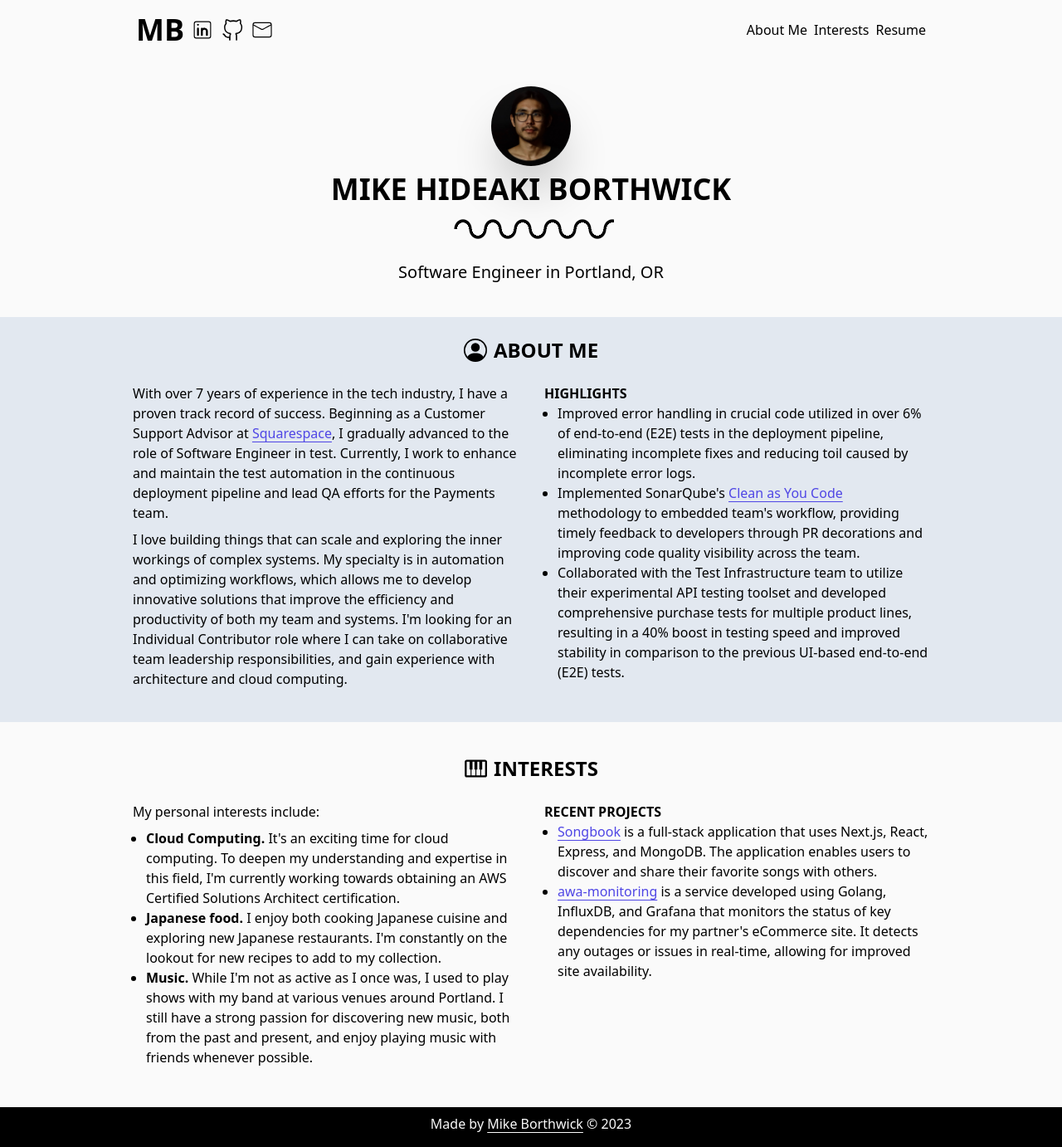
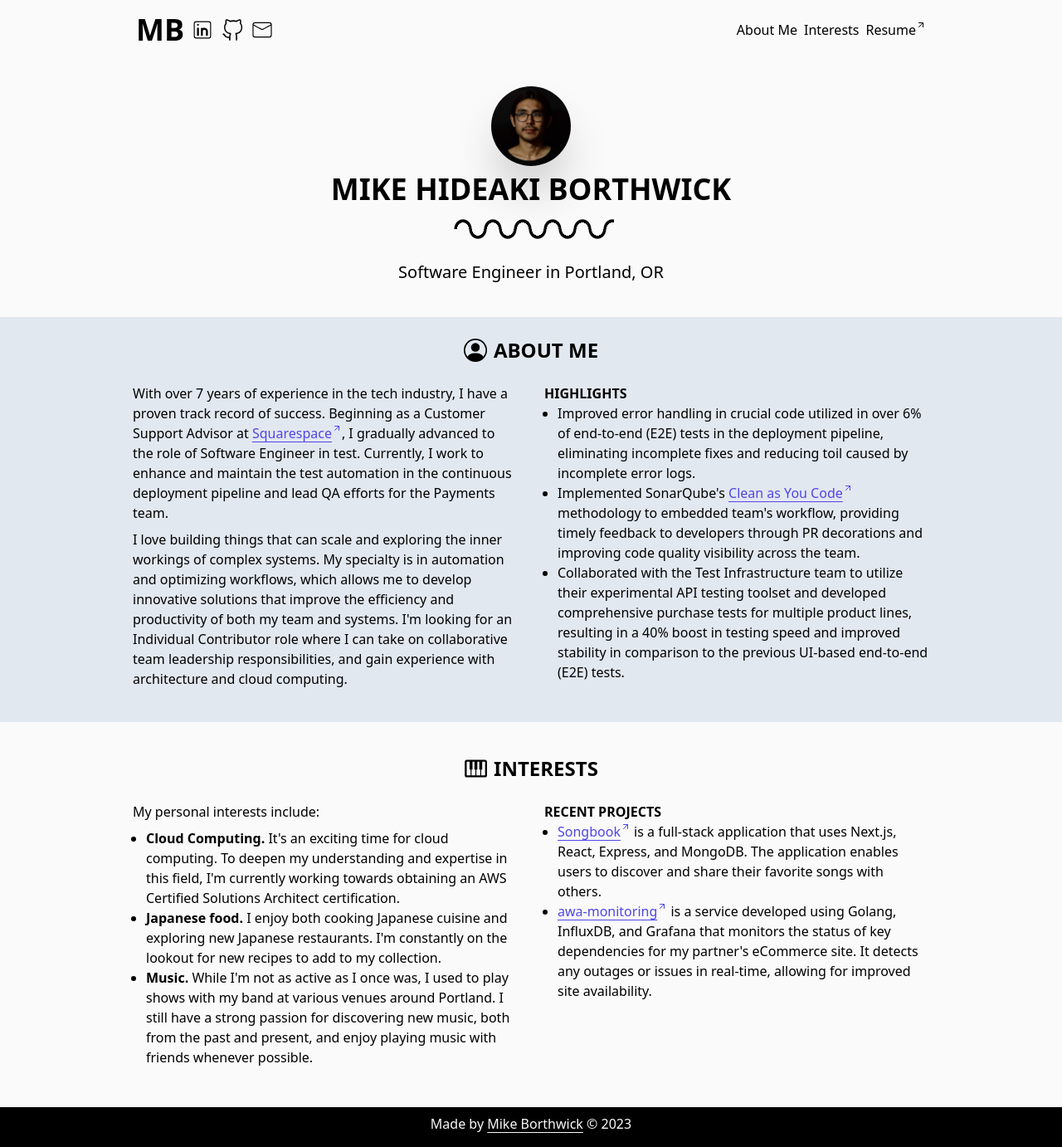
Before and after one commit to mhborthwick/portfolio, a React (Vite) app: page / in a window 1280 px wide. Shown: the whole page at 83% size. Built offline with nearby package versions, Linux system fonts and the light colour scheme.

Commit message:
feat: add arrows to external links

```diff
--- a/src/components/About.tsx
+++ b/src/components/About.tsx
@@ -1,4 +1,5 @@
 import { BsPersonCircle } from "react-icons/bs";
+import { FiArrowUpRight } from "react-icons/fi";
 
 const TEXT_PADDING_SIZE = "1";
 
@@ -21,11 +22,14 @@ export function AboutMe() {
               proven track record of success. Beginning as a Customer Support
               Advisor at{" "}
               <a
-                className="underline underline-offset-4 hover:opacity-75 text-indigo-600"
+                className="underline underline-offset-4 hover:opacity-75 text-indigo-600 inline-flex"
                 target="_blank"
                 href="https://squarespace.com"
               >
                 Squarespace
+                <span className="px-0.25">
+                  <FiArrowUpRight size=".75em" />
+                </span>
               </a>
               , I gradually advanced to the role of Software Engineer in test.
               Currently, I work to enhance and maintain the test automation in
@@ -57,11 +61,14 @@ export function AboutMe() {
               <li className={`py-${TEXT_PADDING_SIZE}`}>
                 Implemented SonarQube's{" "}
                 <a
-                  className="underline underline-offset-4 hover:opacity-75 text-indigo-600"
+                  className="underline underline-offset-4 hover:opacity-75 text-indigo-600 inline-flex"
                   target="_blank"
                   href="https://docs.sonarqube.org/latest/user-guide/clean-as-you-code/"
                 >
                   Clean as You Code
+                  <span className="px-0.25">
+                    <FiArrowUpRight size=".75em" />
+                  </span>
                 </a>{" "}
                 methodology to embedded team's workflow, providing timely
                 feedback to developers through PR decorations and improving code
--- a/src/components/Interests.tsx
+++ b/src/components/Interests.tsx
@@ -1,4 +1,5 @@
 import { CgPiano } from "react-icons/cg";
+import { FiArrowUpRight } from "react-icons/fi";
 
 const TEXT_PADDING_SIZE = "1";
 
@@ -46,11 +47,14 @@ export function Interests() {
           <ul className="list-disc ml-0 pl-4">
             <li className={`py-${TEXT_PADDING_SIZE}`}>
               <a
-                className="underline underline-offset-4 hover:opacity-75 text-indigo-600"
+                className="underline underline-offset-4 hover:opacity-75 text-indigo-600 inline-flex"
                 target="_blank"
                 href="https://songbook.up.railway.app/"
               >
                 Songbook
+                <span className="px-0.25">
+                  <FiArrowUpRight size=".75em" />
+                </span>
               </a>{" "}
               is a full-stack application that uses Next.js, React, Express, and
               MongoDB. The application enables users to discover and share their
@@ -58,11 +62,14 @@ export function Interests() {
             </li>
             <li className={`py-${TEXT_PADDING_SIZE}`}>
               <a
-                className="underline underline-offset-4 hover:opacity-75 text-indigo-600"
+                className="underline underline-offset-4 hover:opacity-75 text-indigo-600 inline-flex"
                 target="_blank"
                 href="https://github.com/mhborthwick/awa-monitoring-v2"
               >
                 awa-monitoring
+                <span className="px-0.25">
+                  <FiArrowUpRight size=".75em" />
+                </span>
               </a>{" "}
               is a service developed using Golang, InfluxDB, and Grafana that
               monitors the status of key dependencies for my partner's eCommerce
--- a/src/components/Nav.tsx
+++ b/src/components/Nav.tsx
@@ -1,5 +1,6 @@
 import { Menu } from "@headlessui/react";
 import React from "react";
+import { FiArrowUpRight } from "react-icons/fi";
 import { getNavItemByTitle } from "../utils";
 
 export type NavItem = {
@@ -38,7 +39,7 @@ export function Nav({ isDesktop, navItems }: NavProps) {
         <ul className="flex">
           <NavItem title={aboutMe.title} url={aboutMe.url} />
           <NavItem title={interests.title} url={interests.url} />
-          <NavItem title={resume.title} url={resume.url} />
+          <ExternalNavItem title={resume.title} url={resume.url} />
         </ul>
       </nav>
     );
@@ -64,7 +65,7 @@ export function Nav({ isDesktop, navItems }: NavProps) {
                   <Menu.Item as={React.Fragment}>
                     {({ active }) => (
                       <a
-                        className={`${
+                        className={`inline-flex ${
                           active &&
                           "opacity-75 hover:underline hover:underline-offset-4 underline underline-offset-4"
                         }`}
@@ -81,7 +82,7 @@ export function Nav({ isDesktop, navItems }: NavProps) {
                   <Menu.Item as={React.Fragment}>
                     {({ active }) => (
                       <a
-                        className={`${
+                        className={`inline-flex ${
                           active &&
                           "opacity-75 hover:underline hover:underline-offset-4 underline underline-offset-4"
                         }`}
@@ -98,7 +99,7 @@ export function Nav({ isDesktop, navItems }: NavProps) {
                   <Menu.Item as={React.Fragment}>
                     {({ active }) => (
                       <a
-                        className={`${
+                        className={`inline-flex ${
                           active &&
                           "opacity-75 hover:underline hover:underline-offset-4 underline underline-offset-4"
                         }`}
@@ -109,6 +110,9 @@ export function Nav({ isDesktop, navItems }: NavProps) {
                         }}
                       >
                         {resume.title}
+                        <span className="px-0.25">
+                          <FiArrowUpRight size=".75em" />
+                        </span>
                       </a>
                     )}
                   </Menu.Item>
@@ -131,7 +135,7 @@ export function NavItem({ title, url }: NavItemProps) {
   return (
     <li className="px-1">
       <a
-        className="hover:underline hover:underline-offset-4 cursor-pointer"
+        className="hover:underline hover:underline-offset-4 cursor-pointer hover:opacity-75"
         href={url}
         onClick={(e) => handleScroll(e, url)}
       >
@@ -140,3 +144,20 @@ export function NavItem({ title, url }: NavItemProps) {
     </li>
   );
 }
+
+export function ExternalNavItem({ title, url }: NavItemProps) {
+  return (
+    <li className="px-1">
+      <a
+        className="hover:underline hover:underline-offset-4 cursor-pointer hover:opacity-75 inline-flex"
+        href={url}
+        target="_blank"
+      >
+        {title}
+        <span className="px-0.25">
+          <FiArrowUpRight size=".75em" />
+        </span>
+      </a>
+    </li>
+  );
+}
```
